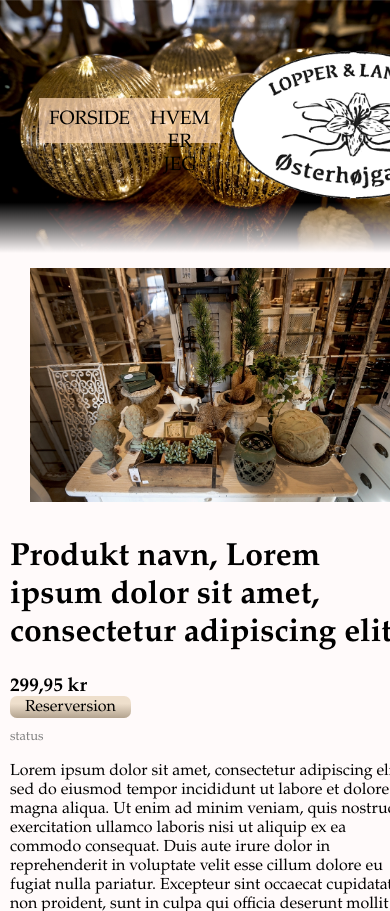
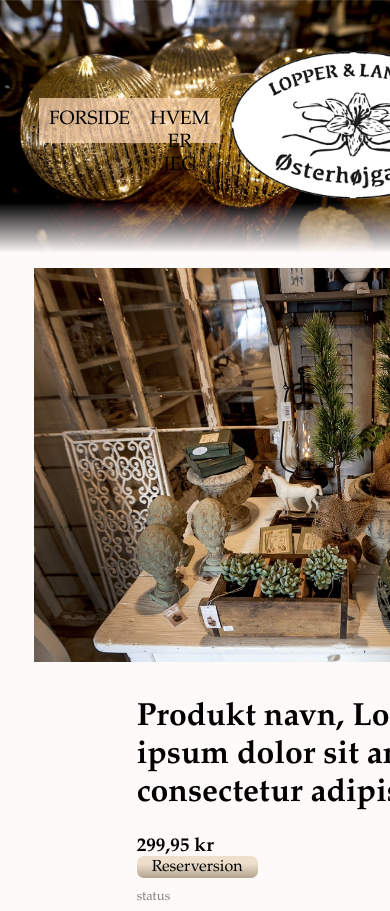
Before and after one commit to ThomasElvangMoeller/lopperoglandstil, a Node server app: page /product.html in a window 390 px wide; the page is wider, and only the part inside the window is pictured. Shown: the top 911 px of that part. Run offline with Node 20, Linux system fonts and the light colour scheme; some libraries are stand-ins or nearby versions.

Commit message:
ændret billedestørelse

```diff
--- a/public/style.css
+++ b/public/style.css
@@ -289,7 +289,7 @@
     grid-gap: 10px;
   }
   .product-container .main-product-picture {
-    grid-column: 2/3;
+    grid-column: 1/4;
     min-width: 400px;
   }
 
```
